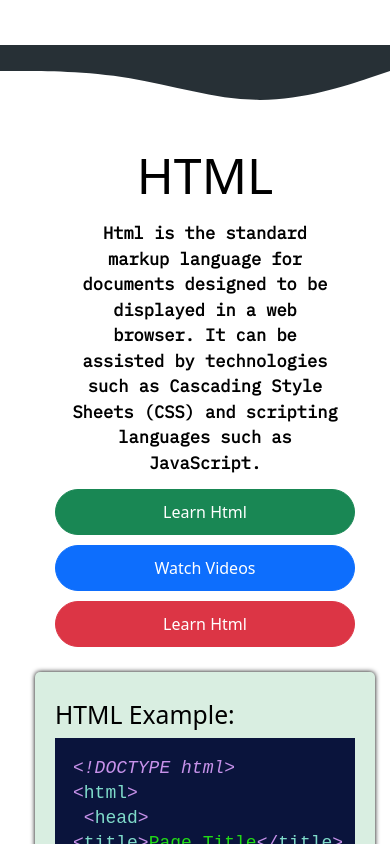
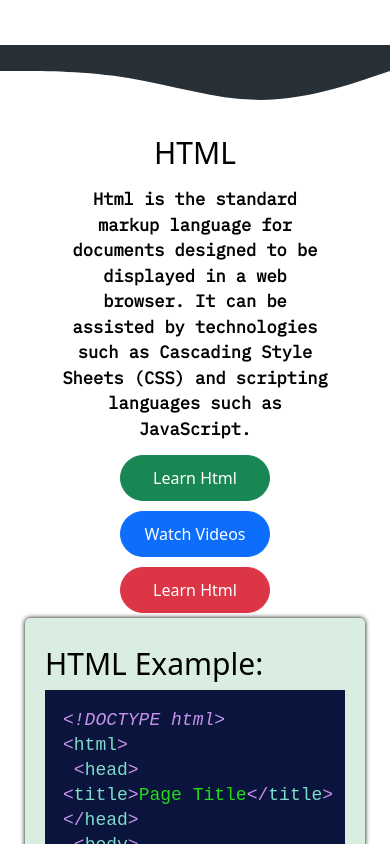
Before and after one commit to harsh21082004/test3, a Next.js app: page / in a window 390 px wide. Shown: the part 3060-3904 px from the top of the page. Built offline with nearby package versions, Linux system fonts and the light colour scheme; no server answers; a web font is replaced by a local one.

Commit message:
Update Home.module.css

```diff
--- a/styles/Home.module.css
+++ b/styles/Home.module.css
@@ -240,9 +240,17 @@
     flex-direction: column;
   }
 
+  .htmlBoxDark input,.htmlBoxLight input,.cssBoxDark input,.cssBoxLight input,.jsBoxLight input,.jsBoxDark input,.htmlSyntaxDark input,.htmlSyntaxLight input,.cssSyntaxDark input,.cssSyntaxLight input,.jsSyntaxLight input,.jsSyntaxDark input{
+    max-width: 150px !important;
+  }
+
+  .htmlBoxDark h2,.htmlBoxLight h2,.cssBoxDark h2,.cssBoxLight h2,.jsBoxLight h2,.jsBoxDark h2{
+    font-size: 30px !important;
+  }
+
   .htmlBoxLight div,.htmlBoxDark div,.cssBoxLight div,.cssBoxDark div,.jsBoxLight div,.jsBoxDark div{
     width: 100%;
-    margin: 10px;
+    margin: auto;
   }
 }
 
```
